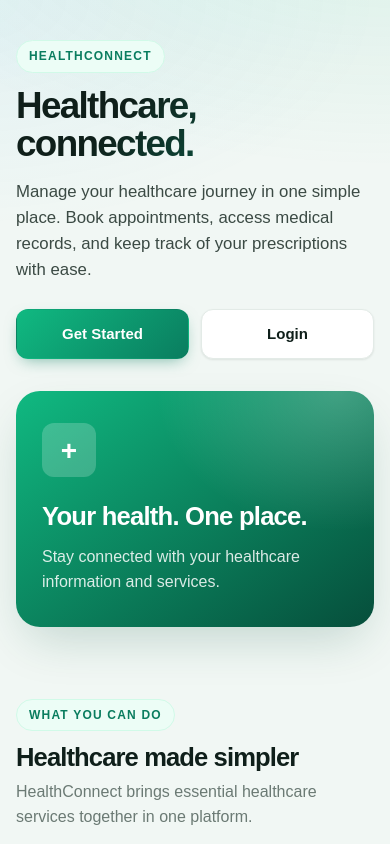
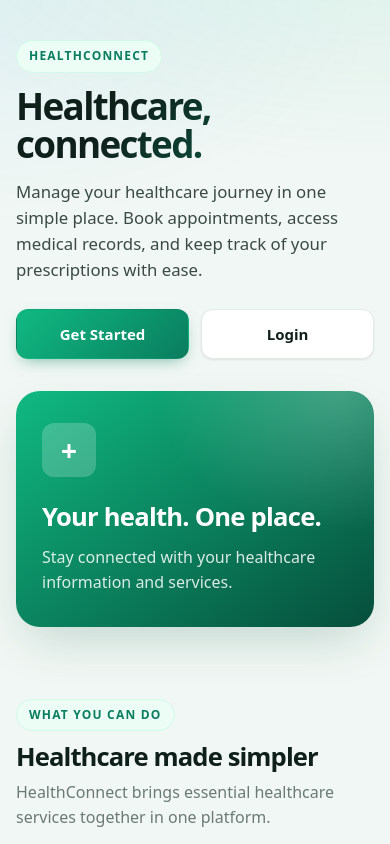
Before and after one commit to Cedric-Raichand/HealthConnect, a React app in the folder frontend/: page / in a window 390 px wide. Shown: the top 844 px of the page. Built offline with nearby package versions, Linux system fonts and the light colour scheme; the HTML template or start-up script is replaced by a standard one.

Commit message:
rebuild stylesheet as mobile-first responsive design system by improving on the index.css

```diff
--- a/frontend/src/index.css
+++ b/frontend/src/index.css
@@ -1,19 +1,22 @@
+/* ==========================================================
+   HealthConnect — base / reset
+   ========================================================== */
 :root {
-  font-family: Arial, Helvetica, sans-serif;
-  color: #172033;
-  background: #f5f7fb;
+  --font: "Plus Jakarta Sans", system-ui, -apple-system, "Segoe UI", Roboto, Arial, sans-serif;
+  font-family: var(--font);
+  color-scheme: light;
   font-synthesis: none;
   text-rendering: optimizeLegibility;
   -webkit-font-smoothing: antialiased;
   -moz-osx-font-smoothing: grayscale;
+  -webkit-text-size-adjust: 100%;
 }
 
-* {
-  box-sizing: border-box;
-}
+*, *::before, *::after { box-sizing: border-box; }
 
-html,
-body {
+html { scroll-behavior: smooth; }
+
+html, body {
   margin: 0;
   padding: 0;
   min-width: 320px;
@@ -22,8 +25,20 @@ body {
 
 body {
   margin: 0;
+  overflow-x: hidden;
+  -webkit-tap-highlight-color: transparent;
 }
 
-#root {
-  min-height: 100vh;
+#root { min-height: 100vh; }
+
+img, svg, video { max-width: 100%; height: auto; }
+
+button, input, select, textarea { font: inherit; color: inherit; }
+
+@media (prefers-reduced-motion: reduce) {
+  *, *::before, *::after {
+    animation-duration: 0.01ms !important;
+    transition-duration: 0.01ms !important;
+    scroll-behavior: auto !important;
+  }
 }
```
